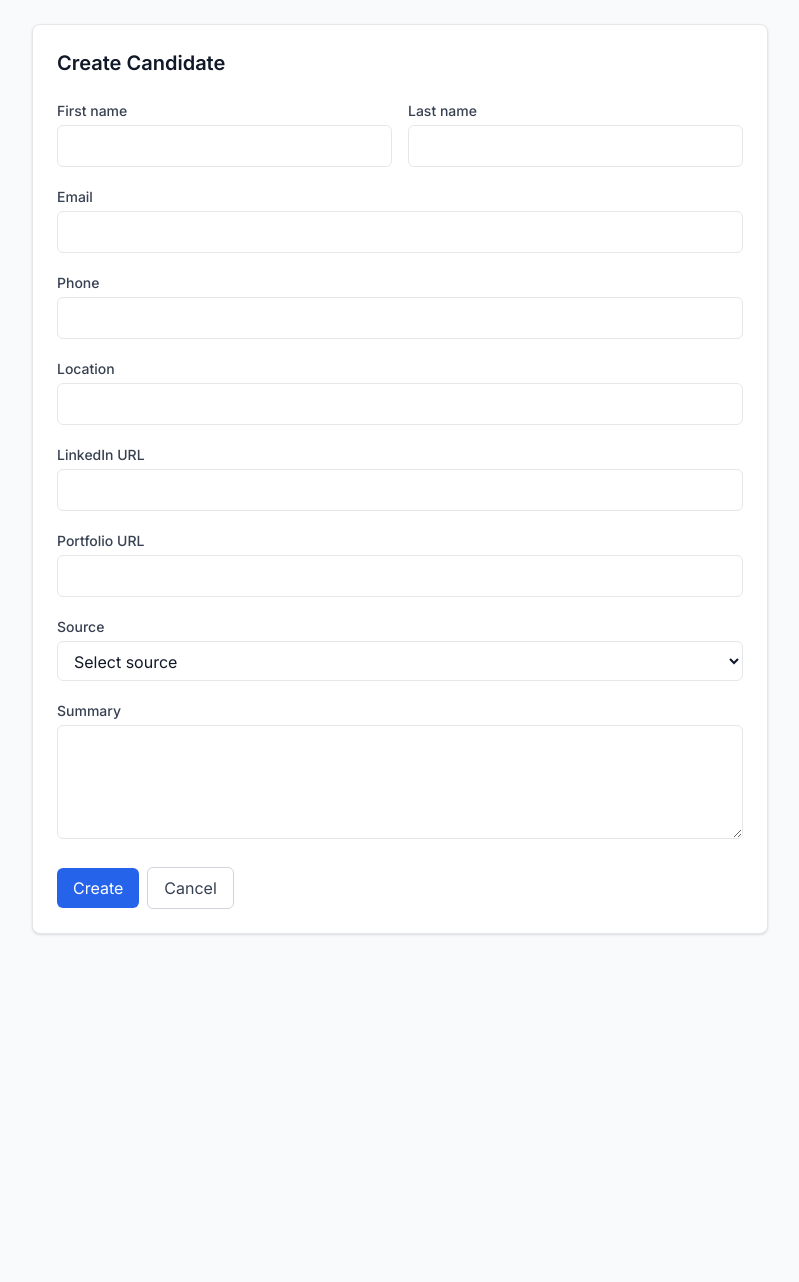
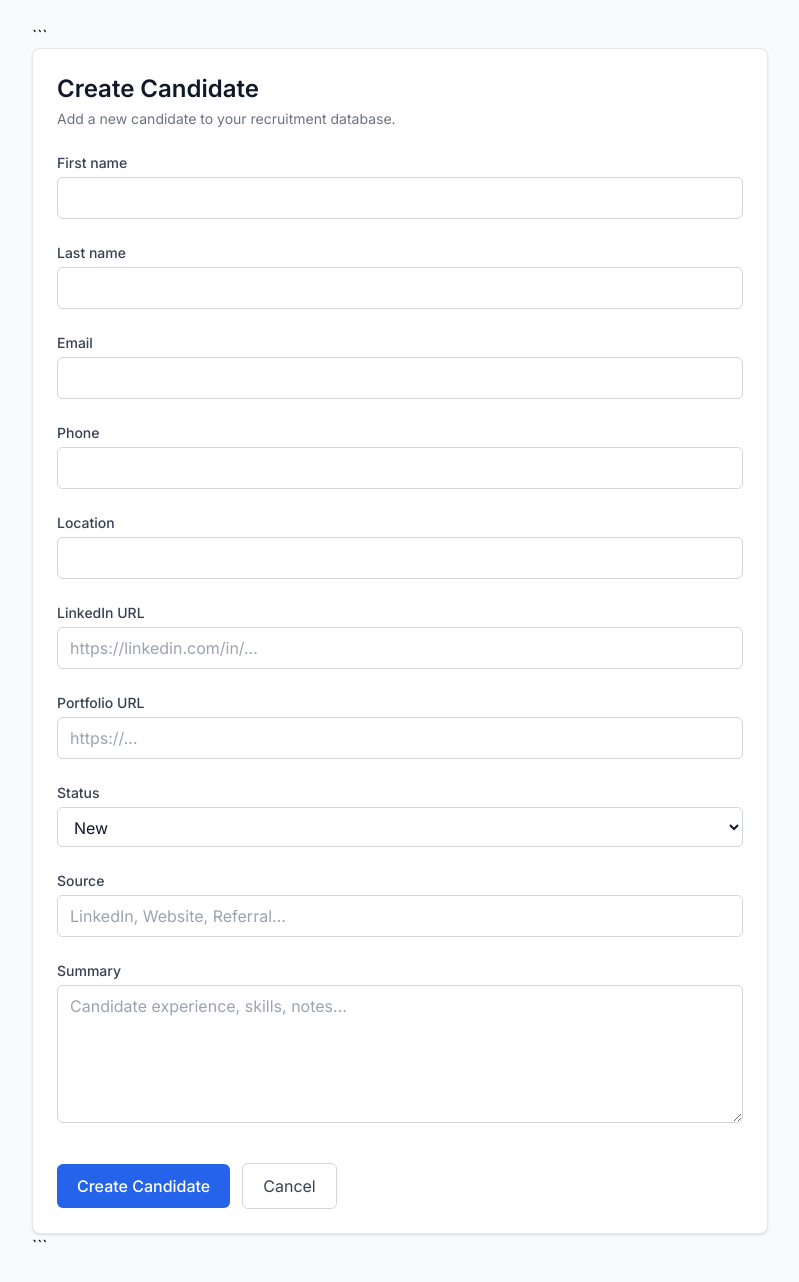
Before and after one commit to 6838gamal/Ai-Recruitment-platform, a Python web app: template app/templates/candidates/create.html in a window 1280 px wide. Shown: the whole page, without its empty margins (240-1039 px from the left). Run offline with Jinja, Linux system fonts and the light colour scheme; the template is opened without the code that fills it, so the values that code supplies are empty; some libraries are stand-ins or nearby versions.

Commit message:
Update create.html

````diff
--- a/app/templates/candidates/create.html
+++ b/app/templates/candidates/create.html
@@ -1,26 +1,38 @@
-
 {% extends "base.html" %}
 
 {% block title %}Create Candidate — AI Recruitment Platform{% endblock %}
 
+{% block page_title %}Create Candidate{% endblock %}
+
 {% block content %}
+
 <div class="max-w-3xl mx-auto px-4 py-6">
 
+```
 <div class="bg-white dark:bg-gray-800 rounded-lg shadow border border-gray-200 dark:border-gray-700 p-6">
 
-        <h1 class="text-xl font-semibold text-gray-900 dark:text-white mb-6">
+    <div class="mb-6">
+        <h1 class="text-2xl font-semibold text-gray-900 dark:text-white">
             Create Candidate
         </h1>
 
+        <p class="mt-1 text-sm text-gray-500 dark:text-gray-400">
+            Add a new candidate to your recruitment database.
+        </p>
+    </div>
+
+    <!--
+        IMPORTANT:
+        This form must submit to the POST route:
+        candidates:create_submit
+    -->
     <form
         method="post"
         action="{{ request.url_for('candidates:create_submit') }}"
-            class="space-y-5"
+        class="space-y-6"
     >
 
-            <!-- First / Last Name -->
-            <div class="grid grid-cols-1 md:grid-cols-2 gap-4">
-
+        <!-- First Name -->
         <div>
             <label
                 for="first_name"
@@ -34,10 +46,16 @@
                 name="first_name"
                 type="text"
                 required
-                        class="mt-1 block w-full rounded-md border border-gray-200 dark:border-gray-700 bg-white dark:bg-gray-700 text-gray-900 dark:text-white px-3 py-2"
+                autocomplete="given-name"
+                class="mt-1 block w-full rounded-md border border-gray-300 dark:border-gray-600
+                       bg-white dark:bg-gray-700
+                       text-gray-900 dark:text-white
+                       px-3 py-2
+                       focus:border-blue-500 focus:ring-blue-500"
             >
         </div>
 
+        <!-- Last Name -->
         <div>
             <label
                 for="last_name"
@@ -51,12 +69,14 @@
                 name="last_name"
                 type="text"
                 required
-                        class="mt-1 block w-full rounded-md border border-gray-200 dark:border-gray-700 bg-white dark:bg-gray-700 text-gray-900 dark:text-white px-3 py-2"
+                autocomplete="family-name"
+                class="mt-1 block w-full rounded-md border border-gray-300 dark:border-gray-600
+                       bg-white dark:bg-gray-700
+                       text-gray-900 dark:text-white
+                       px-3 py-2
+                       focus:border-blue-500 focus:ring-blue-500"
             >
         </div>
-
-            </div>
-
 
         <!-- Email -->
         <div>
@@ -72,10 +92,14 @@
                 name="email"
                 type="email"
                 required
-                    class="mt-1 block w-full rounded-md border border-gray-200 dark:border-gray-700 bg-white dark:bg-gray-700 text-gray-900 dark:text-white px-3 py-2"
+                autocomplete="email"
+                class="mt-1 block w-full rounded-md border border-gray-300 dark:border-gray-600
+                       bg-white dark:bg-gray-700
+                       text-gray-900 dark:text-white
+                       px-3 py-2
+                       focus:border-blue-500 focus:ring-blue-500"
             >
         </div>
-
 
         <!-- Phone -->
         <div>
@@ -89,11 +113,14 @@
             <input
                 id="phone"
                 name="phone"
-                    type="text"
-                    class="mt-1 block w-full rounded-md border border-gray-200 dark:border-gray-700 bg-white dark:bg-gray-700 text-gray-900 dark:text-white px-3 py-2"
+                type="tel"
+                autocomplete="tel"
+                class="mt-1 block w-full rounded-md border border-gray-300 dark:border-gray-600
+                       bg-white dark:bg-gray-700
+                       text-gray-900 dark:text-white
+                       px-3 py-2"
             >
         </div>
-
 
         <!-- Location -->
         <div>
@@ -108,10 +135,13 @@
                 id="location"
                 name="location"
                 type="text"
-                    class="mt-1 block w-full rounded-md border border-gray-200 dark:border-gray-700 bg-white dark:bg-gray-700 text-gray-900 dark:text-white px-3 py-2"
+                autocomplete="address-level2"
+                class="mt-1 block w-full rounded-md border border-gray-300 dark:border-gray-600
+                       bg-white dark:bg-gray-700
+                       text-gray-900 dark:text-white
+                       px-3 py-2"
             >
         </div>
-
 
         <!-- LinkedIn -->
         <div>
@@ -126,10 +156,13 @@
                 id="linkedin_url"
                 name="linkedin_url"
                 type="url"
-                    class="mt-1 block w-full rounded-md border border-gray-200 dark:border-gray-700 bg-white dark:bg-gray-700 text-gray-900 dark:text-white px-3 py-2"
+                placeholder="https://linkedin.com/in/..."
+                class="mt-1 block w-full rounded-md border border-gray-300 dark:border-gray-600
+                       bg-white dark:bg-gray-700
+                       text-gray-900 dark:text-white
+                       px-3 py-2"
             >
         </div>
-
 
         <!-- Portfolio -->
         <div>
@@ -144,10 +177,38 @@
                 id="portfolio_url"
                 name="portfolio_url"
                 type="url"
-                    class="mt-1 block w-full rounded-md border border-gray-200 dark:border-gray-700 bg-white dark:bg-gray-700 text-gray-900 dark:text-white px-3 py-2"
+                placeholder="https://..."
+                class="mt-1 block w-full rounded-md border border-gray-300 dark:border-gray-600
+                       bg-white dark:bg-gray-700
+                       text-gray-900 dark:text-white
+                       px-3 py-2"
             >
         </div>
 
+        <!-- Status -->
+        <div>
+            <label
+                for="status"
+                class="block text-sm font-medium text-gray-700 dark:text-gray-300"
+            >
+                Status
+            </label>
+
+            <select
+                id="status"
+                name="status"
+                class="mt-1 block w-full rounded-md border border-gray-300 dark:border-gray-600
+                       bg-white dark:bg-gray-700
+                       text-gray-900 dark:text-white
+                       px-3 py-2"
+            >
+                <option value="new" selected>New</option>
+                <option value="screening">Screening</option>
+                <option value="interview">Interview</option>
+                <option value="hired">Hired</option>
+                <option value="rejected">Rejected</option>
+            </select>
+        </div>
 
         <!-- Source -->
         <div>
@@ -158,20 +219,17 @@
                 Source
             </label>
 
-                <select
+            <input
                 id="source"
                 name="source"
-                    class="mt-1 block w-full rounded-md border border-gray-200 dark:border-gray-700 bg-white dark:bg-gray-700 text-gray-900 dark:text-white px-3 py-2"
+                type="text"
+                placeholder="LinkedIn, Website, Referral..."
+                class="mt-1 block w-full rounded-md border border-gray-300 dark:border-gray-600
+                       bg-white dark:bg-gray-700
+                       text-gray-900 dark:text-white
+                       px-3 py-2"
             >
-                    <option value="">Select source</option>
-                    <option value="website">Website</option>
-                    <option value="linkedin">LinkedIn</option>
-                    <option value="referral">Referral</option>
-                    <option value="job_board">Job Board</option>
-                    <option value="other">Other</option>
-                </select>
         </div>
-
 
         <!-- Summary -->
         <div>
@@ -185,25 +243,35 @@
             <textarea
                 id="summary"
                 name="summary"
-                    rows="4"
-                    class="mt-1 block w-full rounded-md border border-gray-200 dark:border-gray-700 bg-white dark:bg-gray-700 text-gray-900 dark:text-white px-3 py-2"
+                rows="5"
+                placeholder="Candidate experience, skills, notes..."
+                class="mt-1 block w-full rounded-md border border-gray-300 dark:border-gray-600
+                       bg-white dark:bg-gray-700
+                       text-gray-900 dark:text-white
+                       px-3 py-2"
             ></textarea>
         </div>
 
-
-            <!-- Actions -->
-            <div class="flex items-center gap-2 pt-2">
+        <!-- Buttons -->
+        <div class="flex items-center gap-3 pt-4">
 
             <button
                 type="submit"
-                    class="px-4 py-2 bg-blue-600 hover:bg-blue-700 text-white rounded-md"
+                class="inline-flex items-center justify-center px-5 py-2.5
+                       bg-blue-600 hover:bg-blue-700
+                       text-white font-medium rounded-md
+                       transition-colors"
             >
-                    Create
+                Create Candidate
             </button>
 
             <a
                 href="{{ request.url_for('candidates:list') }}"
-                    class="px-4 py-2 border border-gray-300 dark:border-gray-600 rounded-md text-gray-700 dark:text-gray-300"
+                class="inline-flex items-center justify-center px-5 py-2.5
+                       border border-gray-300 dark:border-gray-600
+                       text-gray-700 dark:text-gray-300
+                       rounded-md hover:bg-gray-50 dark:hover:bg-gray-700
+                       transition-colors"
             >
                 Cancel
             </a>
@@ -213,6 +281,7 @@
     </form>
 
 </div>
+```
 
 </div>
 {% endblock %}
````
Lines whose indentation alone changed are shown as unchanged.
